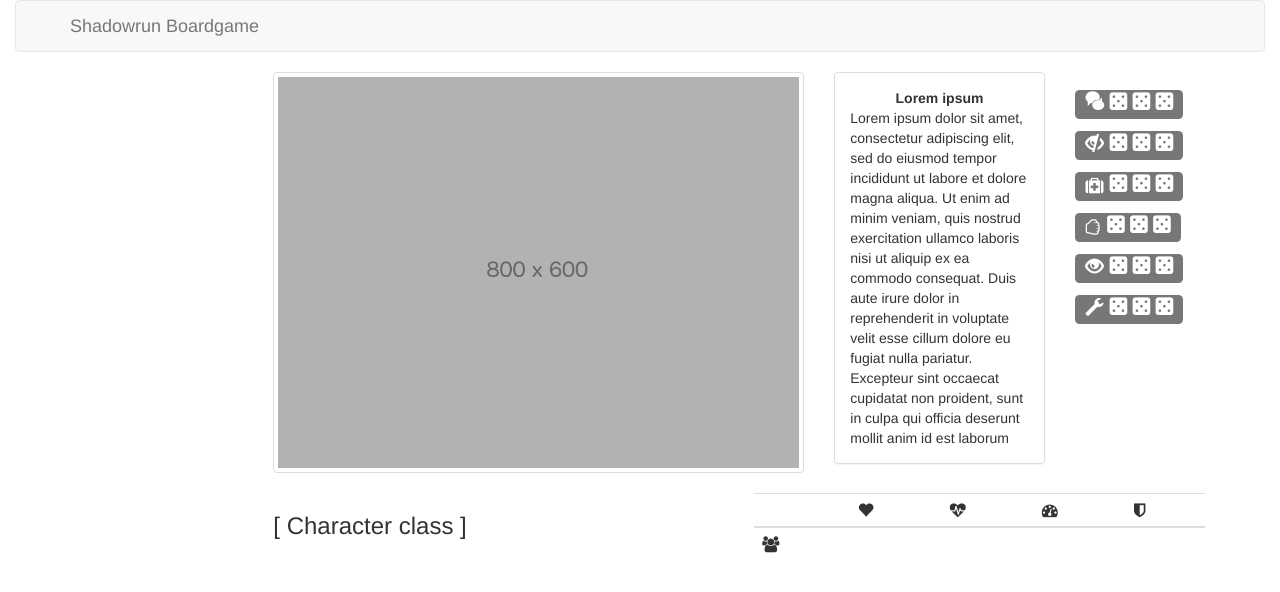
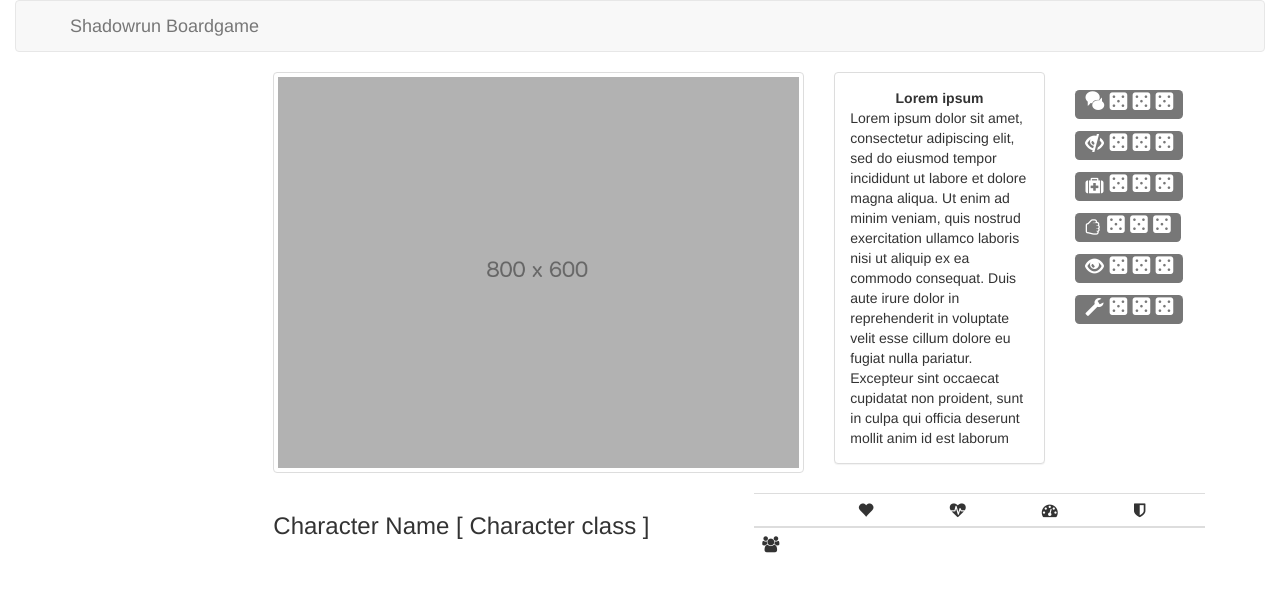
Before and after one commit to guillaume-philippon/guillaume-philippon.github.io, a Jekyll site: the page built from index.md, in a window 1280 px wide. Shown: the top 592 px of the page. Built offline with Jekyll 4.4.1, drawn with Linux system fonts in a browser that asks for light colours; nearby versions of some CDN libraries.

Commit message:
some test

```diff
--- a/_includes/character/sheet.html
+++ b/_includes/character/sheet.html
@@ -70,7 +70,7 @@
             <div class="row">
                 <div class="col-lg-6 col-md-8">
                     <h3 class="name_box">
-    <span id="name" class="sr-text">{{ site.data.eleonor.name }}</span> [ <span id="class" class="sr-text">Character class</span> ]
+    <span id="name" class="sr-text">Character Name</span> [ <span id="class" class="sr-text">Character class</span> ]
 </h3>
 
                 </div>
--- a/_includes/character/sidebar.html
+++ b/_includes/character/sidebar.html
@@ -1,5 +1,5 @@
 <ul class="nav nav-sidebar" id="characters_sidebar">
-    {% for character_hash in site.data %}
+    {% for character_hash in site.characters %}
     {% assign character = character_hash[1] %}
     <li><a href="#">{{ character.name }} [ {{ character.class }} ]</a></li>
     {% endfor %}
--- a/_layouts/characters.html
+++ b/_layouts/characters.html
@@ -1,4 +1,3 @@
-
 <html>
     {% include head.html %}
     <body>
--- a/_layouts/test.html
+++ /dev/null
@@ -1 +0,0 @@
-{{ name }}
```
